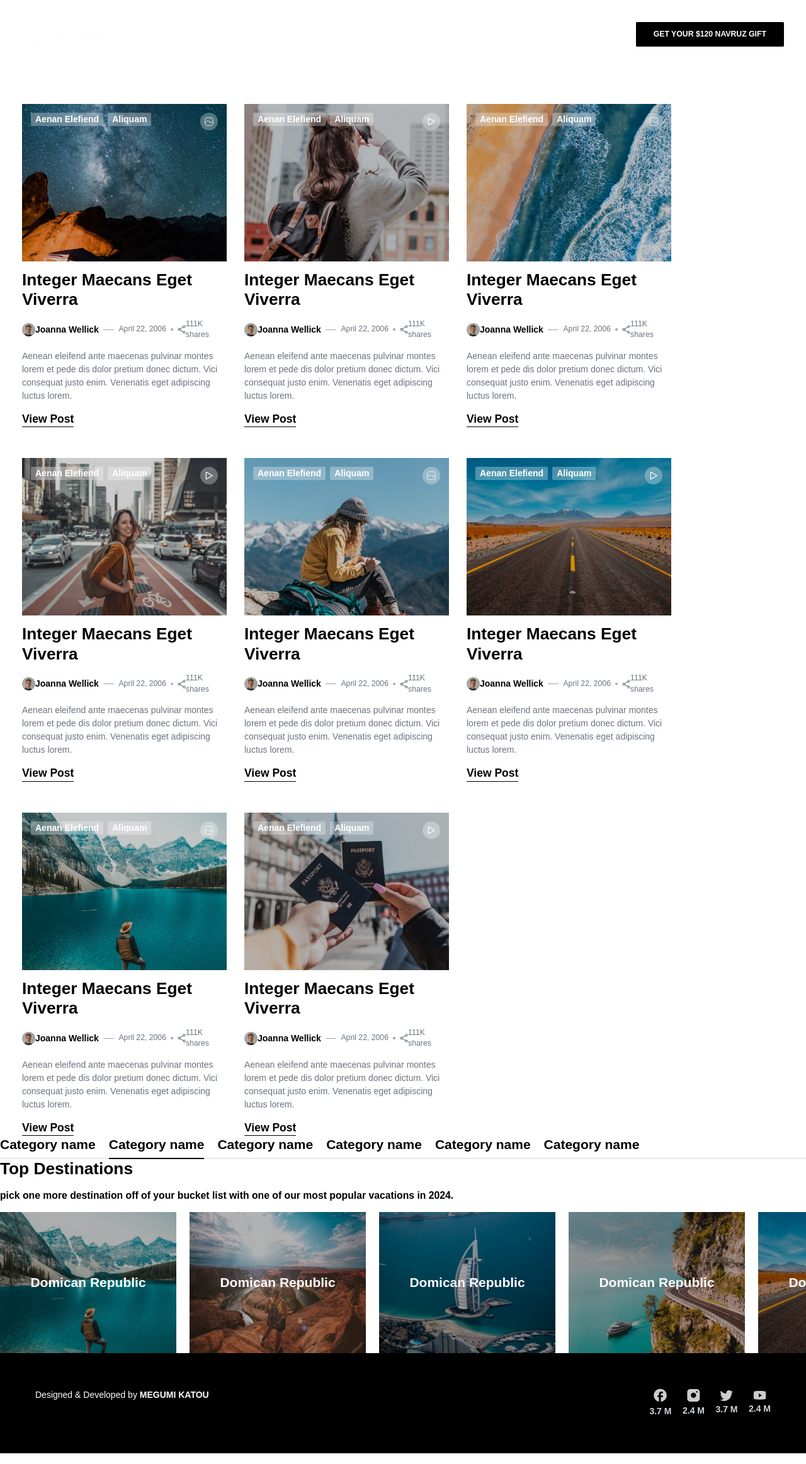
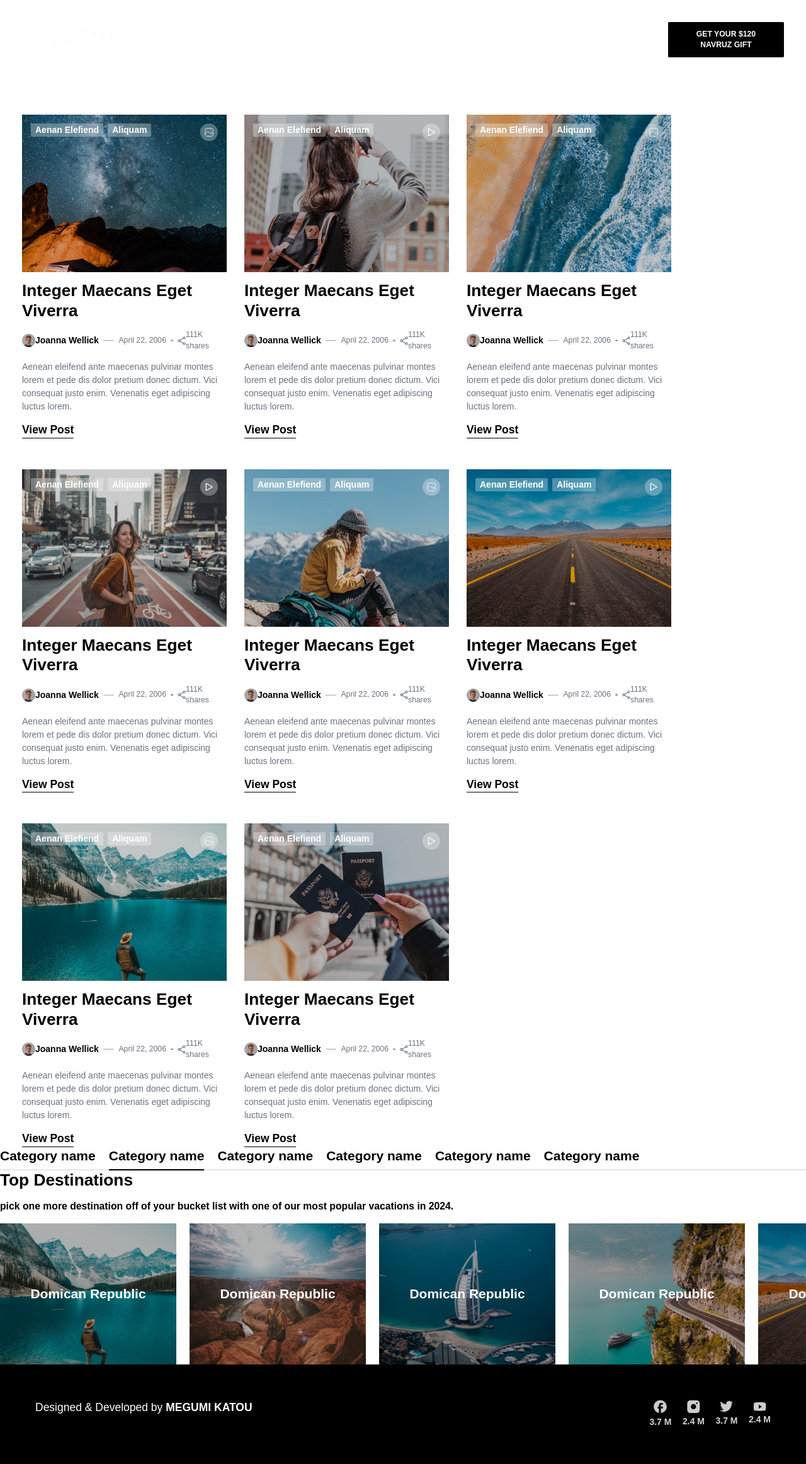
Before and after one commit to zawkindev/trazler, a Vue app: page /p in a window 1280 px wide. Shown: the top 2324 px of the page at 63% size. Built offline with nearby package versions, Linux system fonts and the light colour scheme; a web font is replaced by a local one.

Commit message:
fix: add cursor pointer

```diff
--- a/src/components/base/CButton.vue
+++ b/src/components/base/CButton.vue
@@ -17,12 +17,12 @@ const props = defineProps({
 const classes = computed(() => {
   switch (props.variant) {
     case "white":
-      return "bg-white text-black"
+      return "bg-white text-black  hover:bg-gray-200"
     case "black":
-      return "bg-black text-white"
+      return "bg-black text-white hover:bg-gray-900"
 
     case "outline":
-      return "bg-white border-2 rounded-sm border-gray-800 text-gray-800"
+      return "bg-white border-2 rounded-sm border-gray-800 text-gray-800 hover:bg-gray-100"
     default:
       return ""
   }
--- a/src/components/common/Card.vue
+++ b/src/components/common/Card.vue
@@ -1,4 +1,3 @@
-<!-- eslint-disable no-unused-label -->
 <script setup>
 import { formatDate, getImgUrl } from "@/utils/index"
 import Separator from "@/components/common/Separator.vue"
@@ -66,7 +65,7 @@ defineProps({
             <p class="capitalize font-semibold">{{ item }}</p></Badge
           >
         </div>
-        <Badge class="h-fit" has-icon>
+        <Badge class="h-fit cursor-pointer" has-icon>
           <img :alt="imgBagde.alt" :src="getImgUrl(imgBagde.src)" class="w-4 h-4" />
         </Badge>
       </div>
--- a/src/components/common/SocialGroup.vue
+++ b/src/components/common/SocialGroup.vue
@@ -33,7 +33,7 @@ defineProps({
       <img
         :alt="item.alt"
         :src="getImgUrl(`icons/social/${theme}/${item?.alt}.svg`)"
-        class="h-auto w-6"
+        class="h-auto w-6  cursor-pointer"
       />
       <p class="whitespace-nowrap font-bold" :class="{'text-gray-300':theme=='dark'}">{{ item.stats }}</p>
     </div>
--- a/src/components/layout/Footer.vue
+++ b/src/components/layout/Footer.vue
@@ -21,7 +21,7 @@ const socialMediaData = [
 </script>
 <template>
   <div class="flex justify-between w-full p-16 bg-black text-white">
-    <p>Designed & Developed by <span class="font-bold uppercase">Megumi Katou</span></p>
+    <p class="text-xl">Designed & Developed by <span class="font-bold text-xl uppercase">Megumi Katou</span></p>
     <SocialGroup direction="col" theme="dark" :data="socialMediaData" />
   </div>
 </template>
--- a/src/components/layout/Header.vue
+++ b/src/components/layout/Header.vue
@@ -6,9 +6,9 @@ const headerData = ["destinations", "food", "well being", "sport", "family", "li
 
 <template>
   <div class="flex flex-row w-full justify-between items-center text-white">
-    <img alt="logo" src="@/assets/images/logo.svg" class="h-auto w-64 flex-shrink-0" />
+    <img alt="logo" src="@/assets/images/logo.svg" class="h-auto w-96 flex-shrink-0" />
     <div class="flex gap-10">
-      <p v-for="item in headerData" :key="item" class="uppercase hover:cursor-pointer">
+      <p v-for="item in headerData" :key="item" class="uppercase hover:cursor-pointer text-xl">
         {{ item }}
       </p>
     </div>
```
